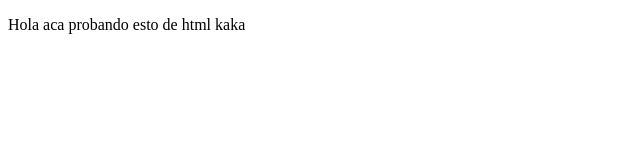
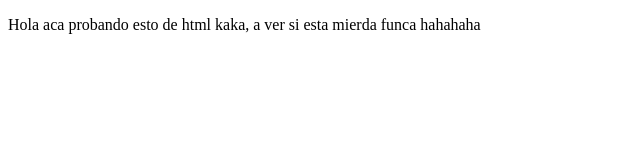
Before and after one commit to makaveli2022/proyectoDemoCursoPrework, a plain HTML site: page index.html in a window 1280 px wide. Shown: the whole page, without its empty margins (0-640 px from the left). Drawn offline with Linux system fonts and the light colour scheme.

Commit message:
sume giladas

```diff
--- a/index.html
+++ b/index.html
@@ -8,7 +8,7 @@
 </head>
 <body>
     <p>
-        Hola aca probando esto de html kaka
+        Hola aca probando esto de html kaka, a ver si esta mierda funca hahahaha
     </p>
 </body>
 </html>
```
